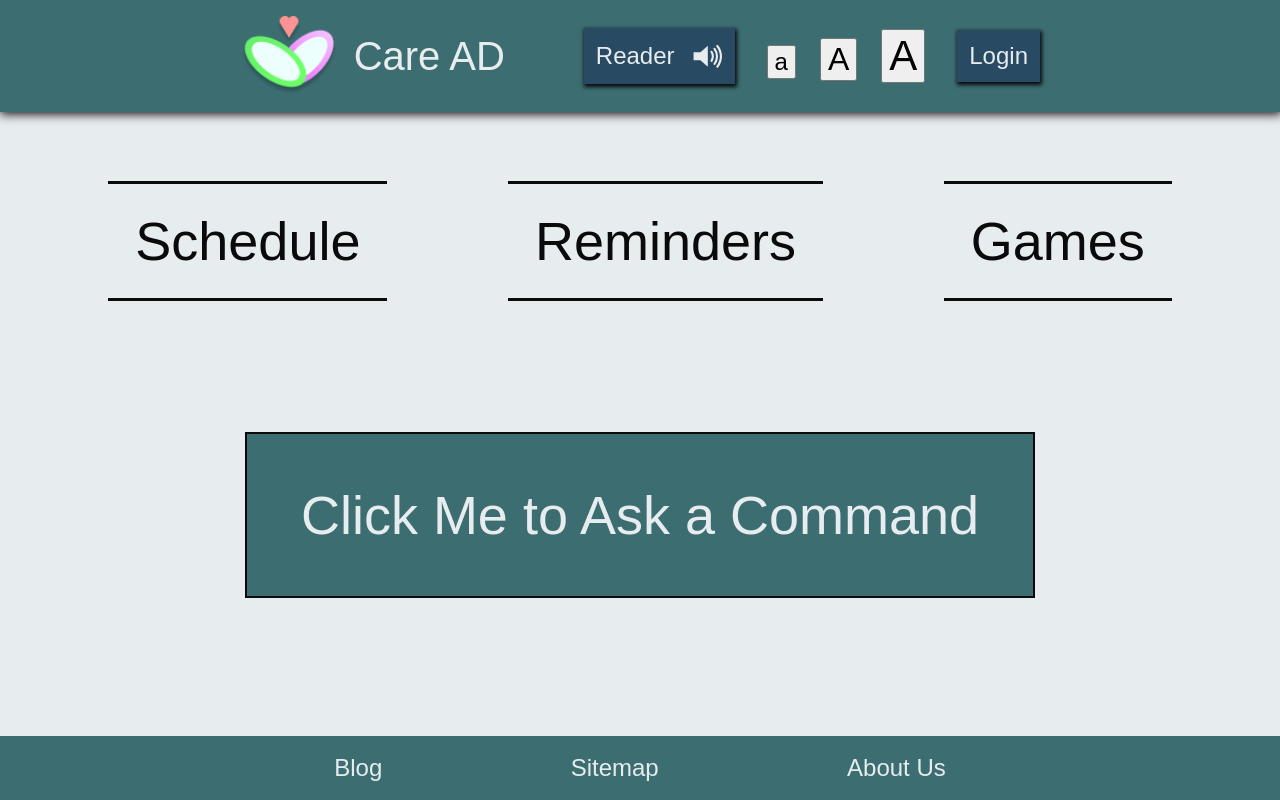
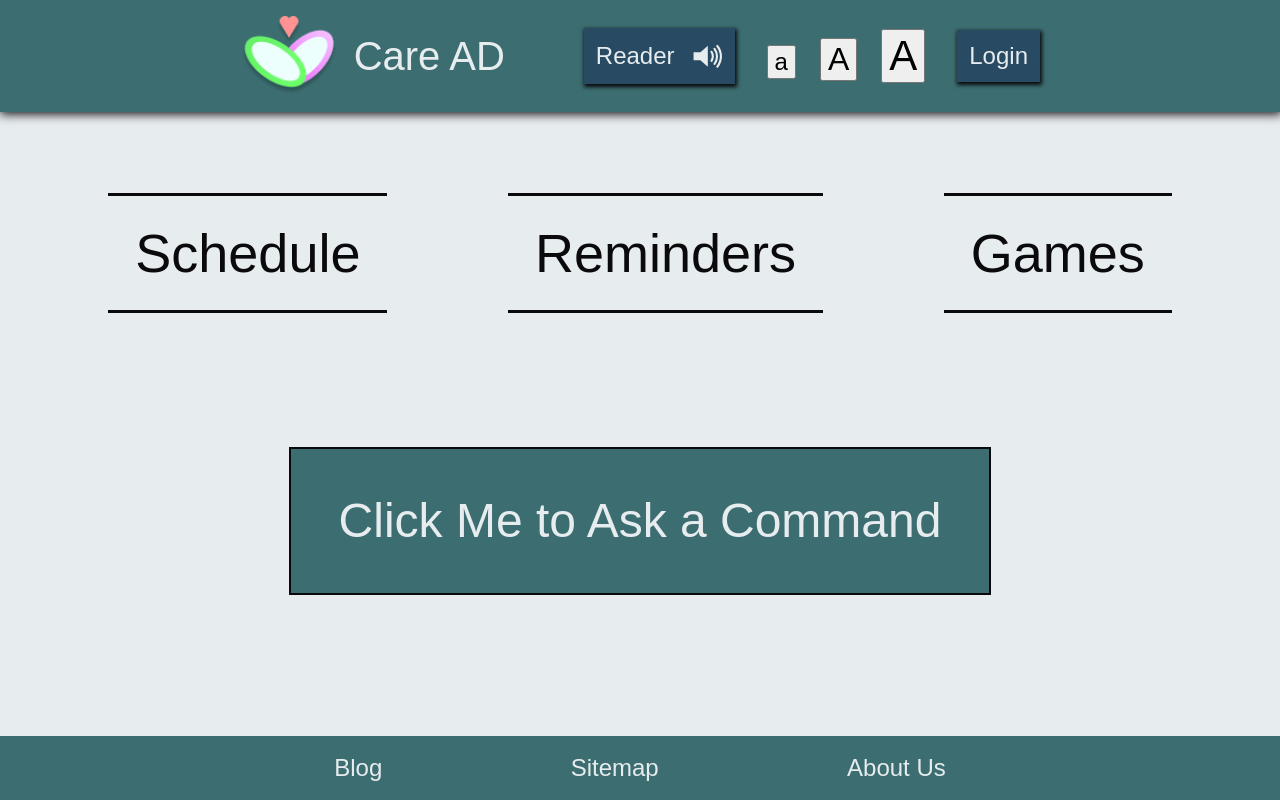
Before and after one commit to p5quared/dementia-alzheimersv2, a SvelteKit app: page / in a window 1280 px wide. Built offline with nearby package versions, Linux system fonts and the light colour scheme.

Commit message:
visual updates

```diff
--- a/src/routes/+page.svelte
+++ b/src/routes/+page.svelte
@@ -57,7 +57,7 @@
         margin: 1.5em;
         padding: 1em;
         background-color: #3C6E71;
-        font-size: var(--font-size);
+        font-size: 3em;
         outline: var(--color-offblack) 2px solid;
     }
 
--- a/src/routes/schedule/+page.svelte
+++ b/src/routes/schedule/+page.svelte
@@ -92,7 +92,7 @@
     .wrapper {
         background-color: #3C6E71;
         color: var(--color-offwhite);
-        padding: 4em;
+        padding: 2em;
         height: 100vh;
     }
 
@@ -137,7 +137,7 @@
 
     .map-wrapper {
         width: 800px;
-        height: 600px;
+        height: 500px;
     }
 
     h1 {
```
